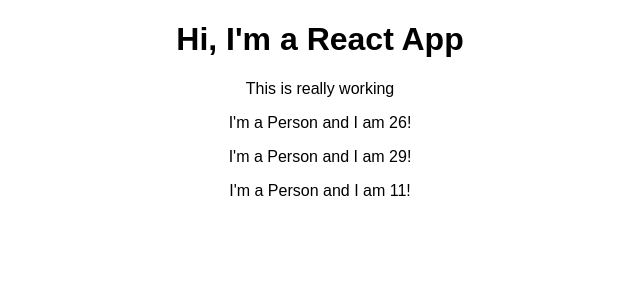
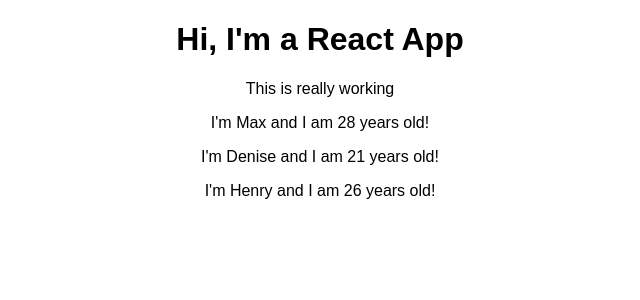
Before and after one commit to Denijar/react_complete_guide, a React (Create React App) app: page / in a window 1280 px wide. Shown: the top 300 px of the page, without its empty margins (320-960 px from the left). Built offline with nearby package versions, Linux system fonts and the light colour scheme.

Commit message:
added properties to the Person component that can be set from outside of the component

```diff
--- a/src/App.js
+++ b/src/App.js
@@ -8,9 +8,9 @@ class App extends Component {
       <div className="App">
         <h1>Hi, I'm a React App</h1>
         <p>This is really working</p>
-        <Person />
-        <Person />
-        <Person />
+        <Person name="Max" age="28" />
+        <Person name="Denise" age="21">My Hobbies: Swimming</Person>
+        <Person name="Henry" age="26"/>
       </div>
     );
 
--- a/src/Person/Person.js
+++ b/src/Person/Person.js
@@ -1,7 +1,7 @@
 import React from 'react';
 
-const person = () => {
-    return <p>I'm a Person and I am {Math.floor(Math.random() * 30)}!</p>
+const person = (props) => {
+    return <p>I'm {props.name} and I am {props.age} years old!</p>
 };
 
 export default person;
```
